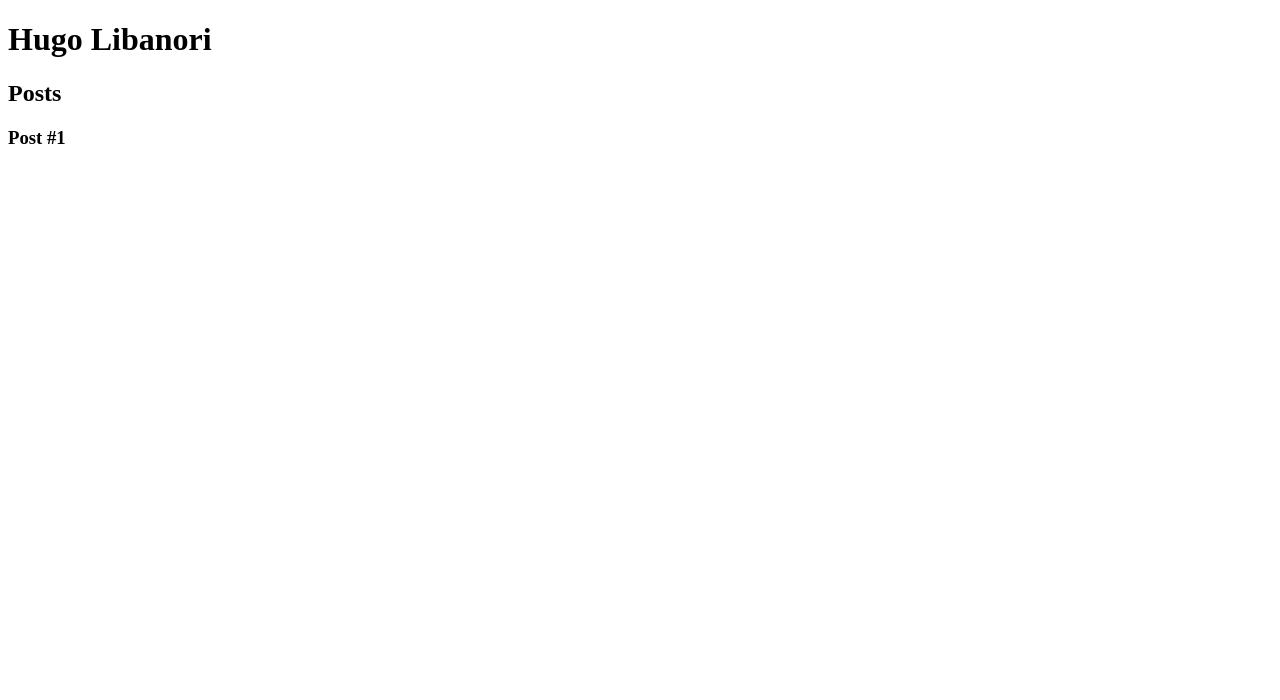
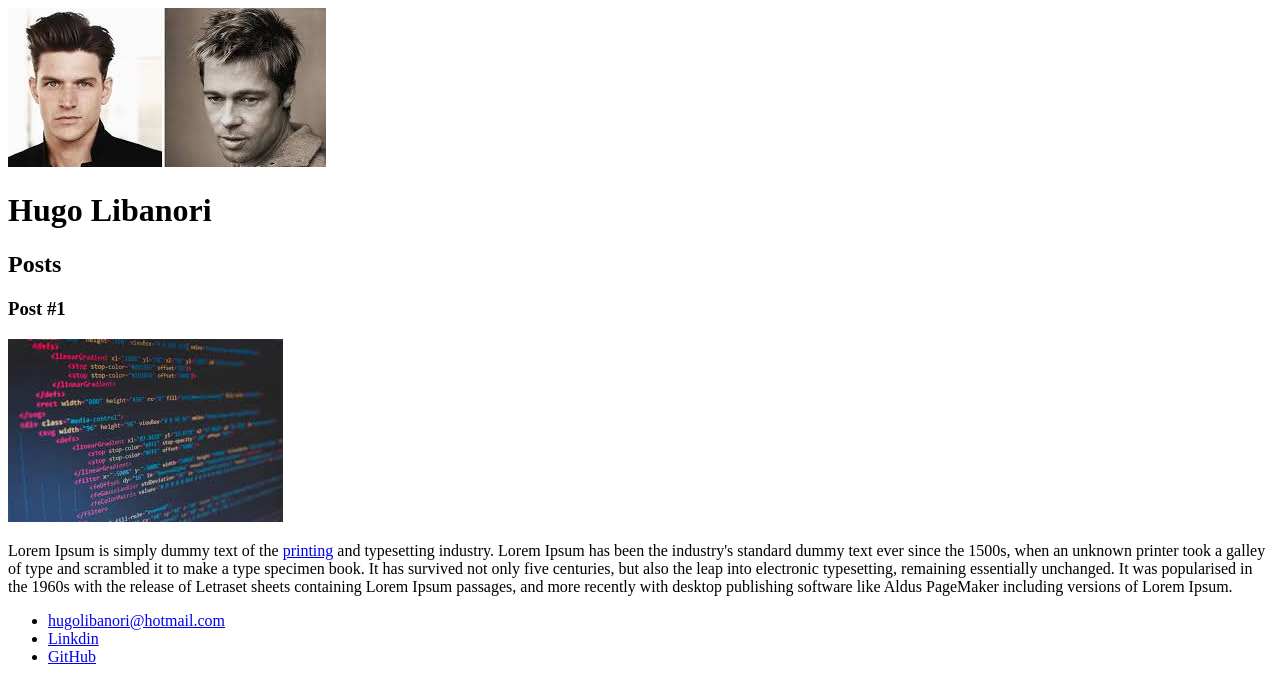
Before and after one commit to HugoLibanori/Bootcamp_Fullstack_2022, a plain HTML site: page Fullstack Santander/Introdução HTML5 e CSS3/Introdução ao HTML/Estrutura basica.html in a window 1280 px wide. Drawn offline with Linux system fonts and the light colour scheme.

Commit message:
Finalizando HTML

```diff
--- a/Fullstack Santander/Introdução HTML5 e CSS3/Introdução ao HTML/Estrutura basica.html
+++ b/Fullstack Santander/Introdução HTML5 e CSS3/Introdução ao HTML/Estrutura basica.html
@@ -6,6 +6,7 @@
 </head>
 <body>
     <header>
+        <img src="outro rosto.jpeg" alt="Ilustração de rosto">
         <h1>Hugo Libanori</h1>
     </header>
     <section>
@@ -15,11 +16,25 @@
         <article>
             <header>
                 <h3>Post #1</h3>
+                <img src="HTML code.jpeg" alt="Codigo HTML">
             </header>
+            <p>
+                Lorem Ipsum is simply dummy text of the <a href="https://github.com/HugoLibanori" target="_blank">printing</a> and typesetting industry. Lorem Ipsum has been the industry's standard dummy text ever since the 1500s, when an unknown printer took a galley of type and scrambled it to make a type specimen book. It has survived not only five centuries, but also the leap into electronic typesetting, remaining essentially unchanged. It was popularised in the 1960s with the release of Letraset sheets containing Lorem Ipsum passages, and more recently with desktop publishing software like Aldus PageMaker including versions of Lorem Ipsum.
+            </p>
         </article>
     </section>
     <footer>
-
+        <ul>
+            <li>
+                <a href="mailto: hugolibanori@hotmail.com" target="_blank">hugolibanori@hotmail.com</a>
+            </li>
+            <li>
+                <a href="https://www.linkedin.com/in/hugo-libanori-070207224/" target="_blank">Linkdin</a>
+            </li>
+            <li>
+                <a href="https://github.com/HugoLibanori" target="_blank">GitHub</a>
+            </li>
+        </ul>
     </footer>
 </body>
 </html>
```
Also changed, not shown: Fullstack Santander/Introdução HTML5 e CSS3/Introdução ao HTML/HTML code.jpeg (added), Fullstack Santander/Introdução HTML5 e CSS3/Introdução ao HTML/Rosto.jpeg (added), Fullstack Santander/Introdução HTML5 e CSS3/Introdução ao HTML/outro rosto.jpeg (added).
